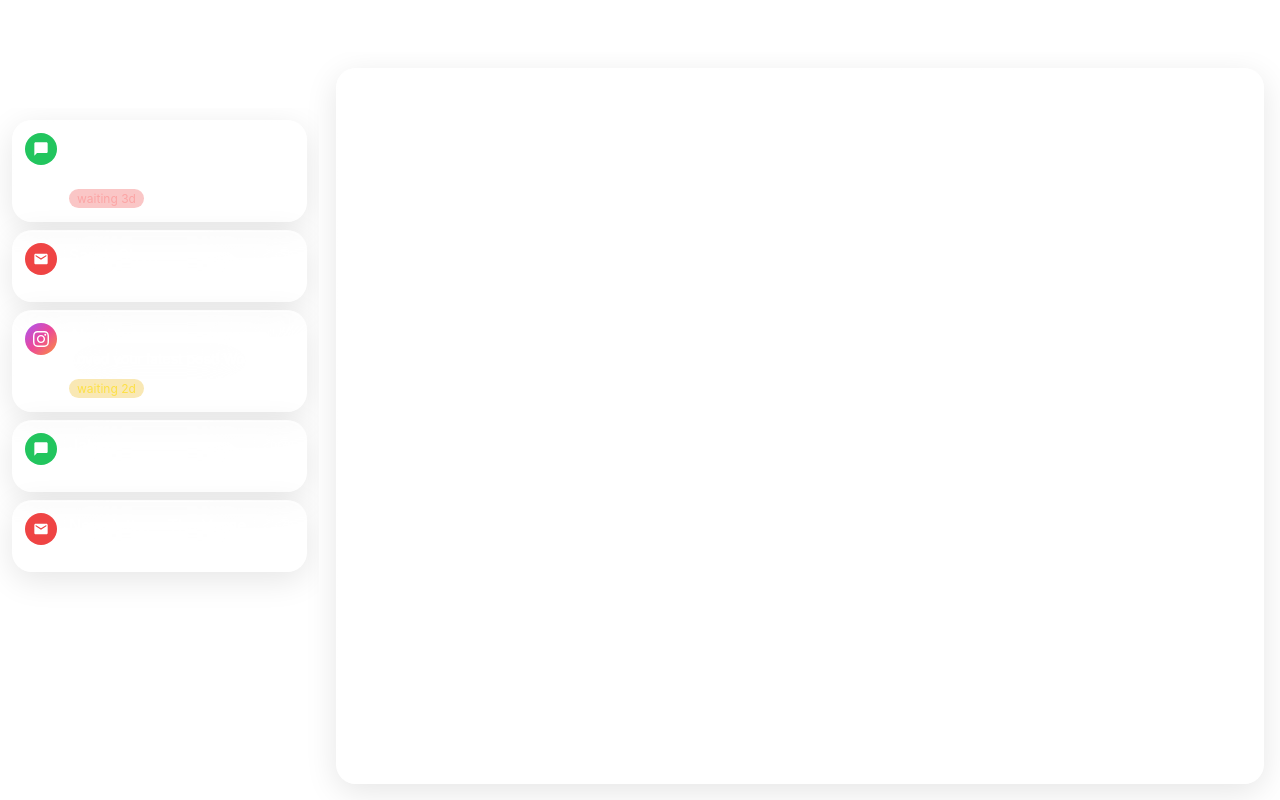
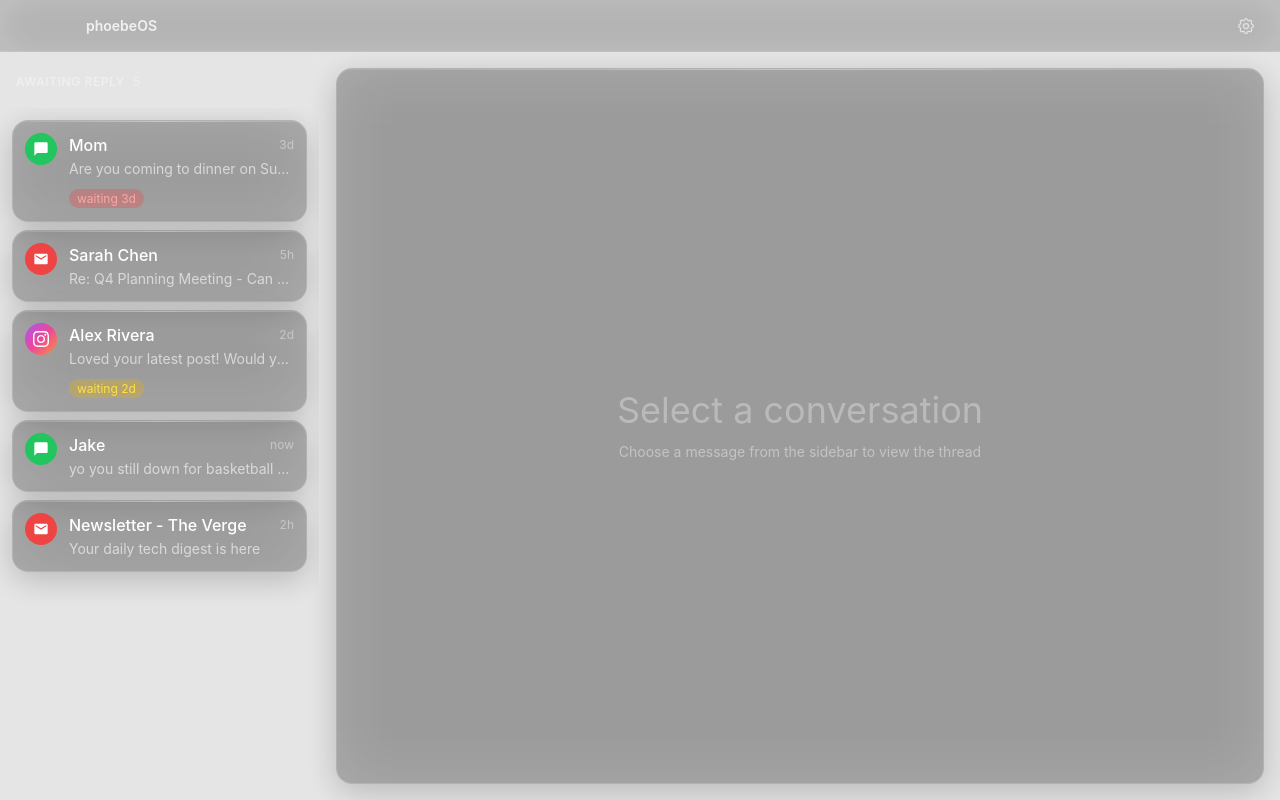
Before and after one commit to phobopan/myOS, a React (Vite) app: page / in a window 1280 px wide. Built offline with nearby package versions, Linux system fonts and the light colour scheme.

Commit message:
style(ui): use dark tints for better text contrast, apply glass-panel to app

```diff
--- a/src/renderer/App.tsx
+++ b/src/renderer/App.tsx
@@ -134,7 +134,7 @@ export default function App() {
   const selectedConversation = dummyConversations.find(c => c.id === selectedId) || null;
 
   return (
-    <div className="h-screen flex flex-col bg-transparent text-white">
+    <div className="h-screen flex flex-col glass-panel text-white">
       <Titlebar onSettingsClick={() => setSettingsOpen(true)} />
 
       <div className="flex-1 flex overflow-hidden">
--- a/src/renderer/index.css
+++ b/src/renderer/index.css
@@ -21,13 +21,13 @@ body {
   min-height: 100vh;
 }
 
-/* Titlebar with drag region */
+/* Titlebar with drag region - dark tint */
 .titlebar {
   -webkit-app-region: drag;
   -webkit-user-select: none;
-  background: rgba(255, 255, 255, 0.02);
-  backdrop-filter: blur(5px);
-  -webkit-backdrop-filter: blur(5px);
+  background: rgba(0, 0, 0, 0.15);
+  backdrop-filter: blur(20px);
+  -webkit-backdrop-filter: blur(20px);
   border-bottom: 1px solid rgba(255, 255, 255, 0.1);
 }
 
@@ -35,72 +35,23 @@ body {
   -webkit-app-region: no-drag;
 }
 
-/* Glass background for main app area */
-.glass-background {
-  background: rgba(255, 255, 255, 0.02);
-  backdrop-filter: blur(5px);
-  -webkit-backdrop-filter: blur(5px);
-  border-radius: 20px;
-  border: 1px solid rgba(255, 255, 255, 0.1);
-  box-shadow:
-    0 8px 32px rgba(0, 0, 0, 0.1),
-    inset 0 1px 0 rgba(255, 255, 255, 0.2),
-    inset 0 -1px 0 rgba(255, 255, 255, 0.05);
-  position: relative;
-  overflow: hidden;
+/* Glass panel base style - dark tint for text contrast */
+.glass-panel {
+  background: rgba(0, 0, 0, 0.1);
+  backdrop-filter: blur(20px);
+  -webkit-backdrop-filter: blur(20px);
 }
 
-.glass-background::before {
-  content: '';
-  position: absolute;
-  top: 0;
-  left: 0;
-  right: 0;
-  height: 1px;
-  background: linear-gradient(
-    90deg,
-    transparent,
-    rgba(255, 255, 255, 0.4),
-    transparent
-  );
-  pointer-events: none;
-}
-
-.glass-background::after {
-  content: '';
-  position: absolute;
-  top: 0;
-  left: 0;
-  width: 1px;
-  height: 100%;
-  background: linear-gradient(
-    180deg,
-    rgba(255, 255, 255, 0.4),
-    transparent,
-    rgba(255, 255, 255, 0.1)
-  );
-  pointer-events: none;
-}
-
-/* Glass panel base style */
-.glass-panel {
-  background: rgba(255, 255, 255, 0.02);
-  backdrop-filter: blur(5px);
-  -webkit-backdrop-filter: blur(5px);
-}
-
-/* Widget bubble - more opaque for individual items */
+/* Widget bubble - darker tint for better text contrast */
 .widget-bubble {
-  background: rgba(255, 255, 255, 0.4);
-  backdrop-filter: blur(50px);
-  -webkit-backdrop-filter: blur(50px);
-  border-radius: 20px;
-  border: 1px solid rgba(255, 255, 255, 0.3);
+  background: rgba(0, 0, 0, 0.25);
+  backdrop-filter: blur(30px);
+  -webkit-backdrop-filter: blur(30px);
+  border-radius: 16px;
+  border: 1px solid rgba(255, 255, 255, 0.15);
   box-shadow:
-    0 8px 32px rgba(0, 0, 0, 0.1),
-    inset 0 1px 0 rgba(255, 255, 255, 0.5),
-    inset 0 -1px 0 rgba(255, 255, 255, 0.1),
-    inset 0 0 60px 30px rgba(255, 255, 255, 0.3);
+    0 8px 32px rgba(0, 0, 0, 0.2),
+    inset 0 1px 0 rgba(255, 255, 255, 0.1);
   position: relative;
   overflow: hidden;
   transition: all 0.2s ease;
@@ -116,49 +67,32 @@ body {
   background: linear-gradient(
     90deg,
     transparent,
-    rgba(255, 255, 255, 0.8),
+    rgba(255, 255, 255, 0.3),
     transparent
   );
   pointer-events: none;
 }
 
-.widget-bubble::after {
-  content: '';
-  position: absolute;
-  top: 0;
-  left: 0;
-  width: 1px;
-  height: 100%;
-  background: linear-gradient(
-    180deg,
-    rgba(255, 255, 255, 0.8),
-    transparent,
-    rgba(255, 255, 255, 0.3)
-  );
-  pointer-events: none;
-}
-
 .widget-bubble:hover {
-  background: rgba(255, 255, 255, 0.5);
+  background: rgba(0, 0, 0, 0.35);
+  border-color: rgba(255, 255, 255, 0.25);
 }
 
 .widget-bubble.selected {
-  background: rgba(255, 255, 255, 0.55);
-  border-color: rgba(255, 255, 255, 0.5);
+  background: rgba(0, 0, 0, 0.4);
+  border-color: rgba(255, 255, 255, 0.3);
 }
 
 /* Large widget bubble for thread view */
 .widget-bubble-large {
-  background: rgba(255, 255, 255, 0.4);
-  backdrop-filter: blur(50px);
-  -webkit-backdrop-filter: blur(50px);
-  border-radius: 20px;
-  border: 1px solid rgba(255, 255, 255, 0.3);
+  background: rgba(0, 0, 0, 0.25);
+  backdrop-filter: blur(30px);
+  -webkit-backdrop-filter: blur(30px);
+  border-radius: 16px;
+  border: 1px solid rgba(255, 255, 255, 0.15);
   box-shadow:
-    0 8px 32px rgba(0, 0, 0, 0.1),
-    inset 0 1px 0 rgba(255, 255, 255, 0.5),
-    inset 0 -1px 0 rgba(255, 255, 255, 0.1),
-    inset 0 0 60px 30px rgba(255, 255, 255, 0.3);
+    0 8px 32px rgba(0, 0, 0, 0.2),
+    inset 0 1px 0 rgba(255, 255, 255, 0.1);
   position: relative;
   overflow: hidden;
 }
@@ -173,24 +107,8 @@ body {
   background: linear-gradient(
     90deg,
     transparent,
-    rgba(255, 255, 255, 0.8),
+    rgba(255, 255, 255, 0.3),
     transparent
-  );
-  pointer-events: none;
-}
-
-.widget-bubble-large::after {
-  content: '';
-  position: absolute;
-  top: 0;
-  left: 0;
-  width: 1px;
-  height: 100%;
-  background: linear-gradient(
-    180deg,
-    rgba(255, 255, 255, 0.8),
-    transparent,
-    rgba(255, 255, 255, 0.3)
   );
   pointer-events: none;
 }
```
